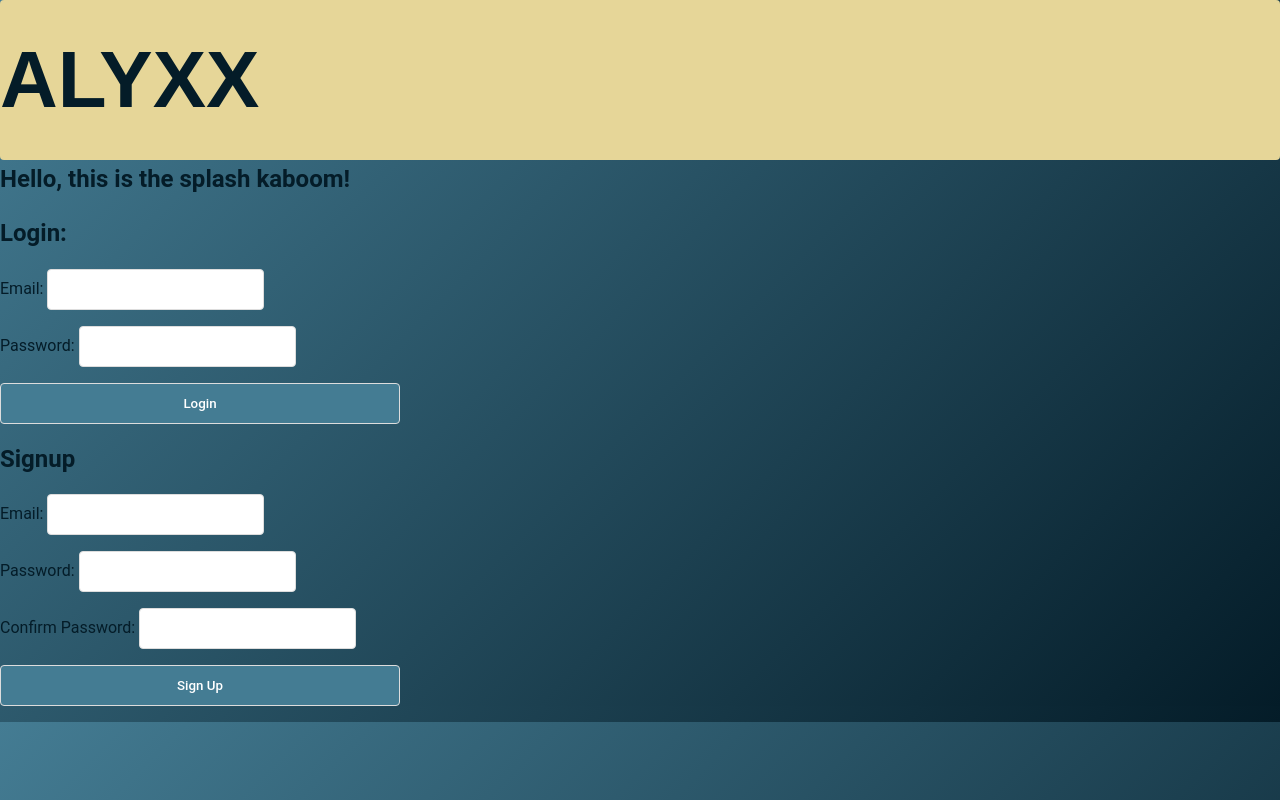
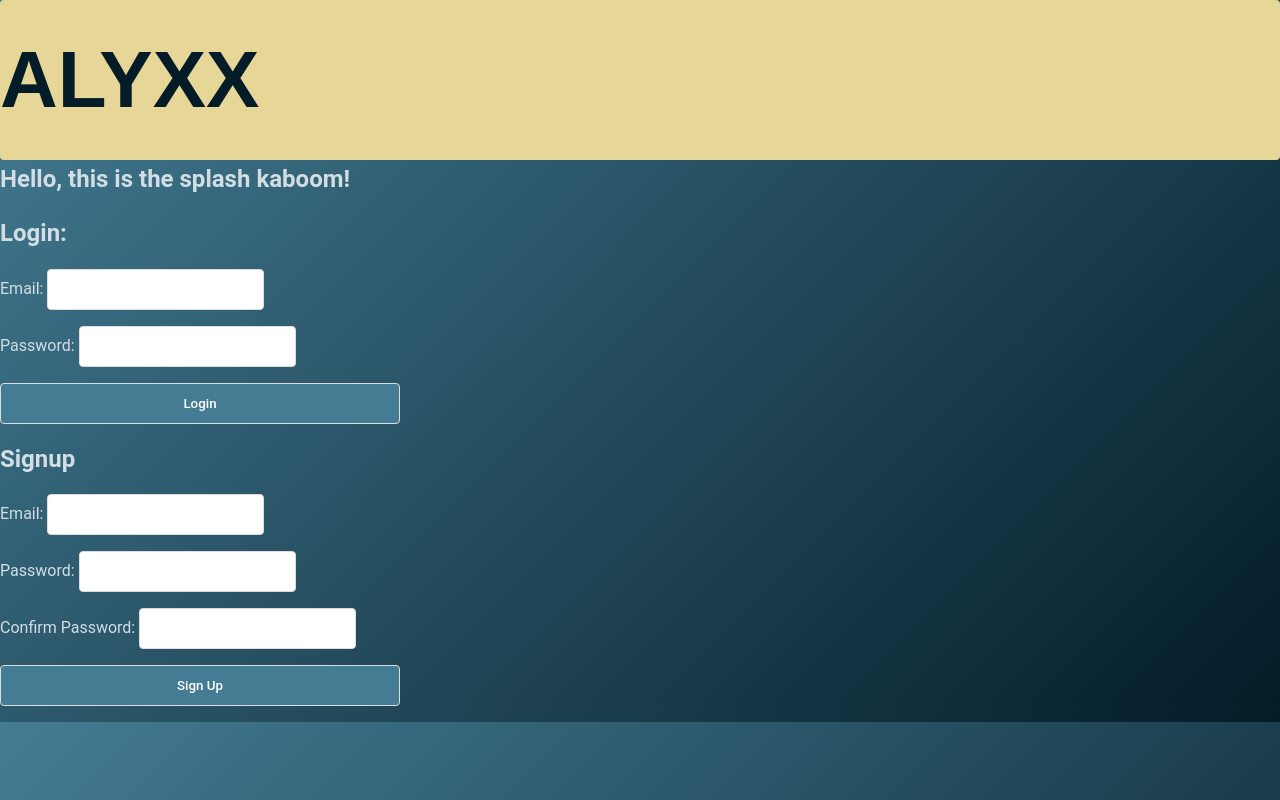
Before and after one commit to Rivergreen24/u18135600_IMY220_Project, a React (Create React App) app in the folder frontend/: page / in a window 1280 px wide. Built offline with nearby package versions, Linux system fonts and the light colour scheme.

Commit message:
Minor css changes, testing new laptop

```diff
--- a/frontend/src/css/styles.css
+++ b/frontend/src/css/styles.css
@@ -8,7 +8,7 @@
 html, body {
   font-family: 'Roboto', sans-serif;  /* Custom font - meets q/r */
   line-height: 1.6;
-  color: #041c28;  /* Primary navy text - meets s */
+  color: #d2dee4;  /* Primary navy text - meets s */
   background: linear-gradient(135deg, #447c93, #041c28);    /* Light neutral bg for contrast */
 }
 
```
